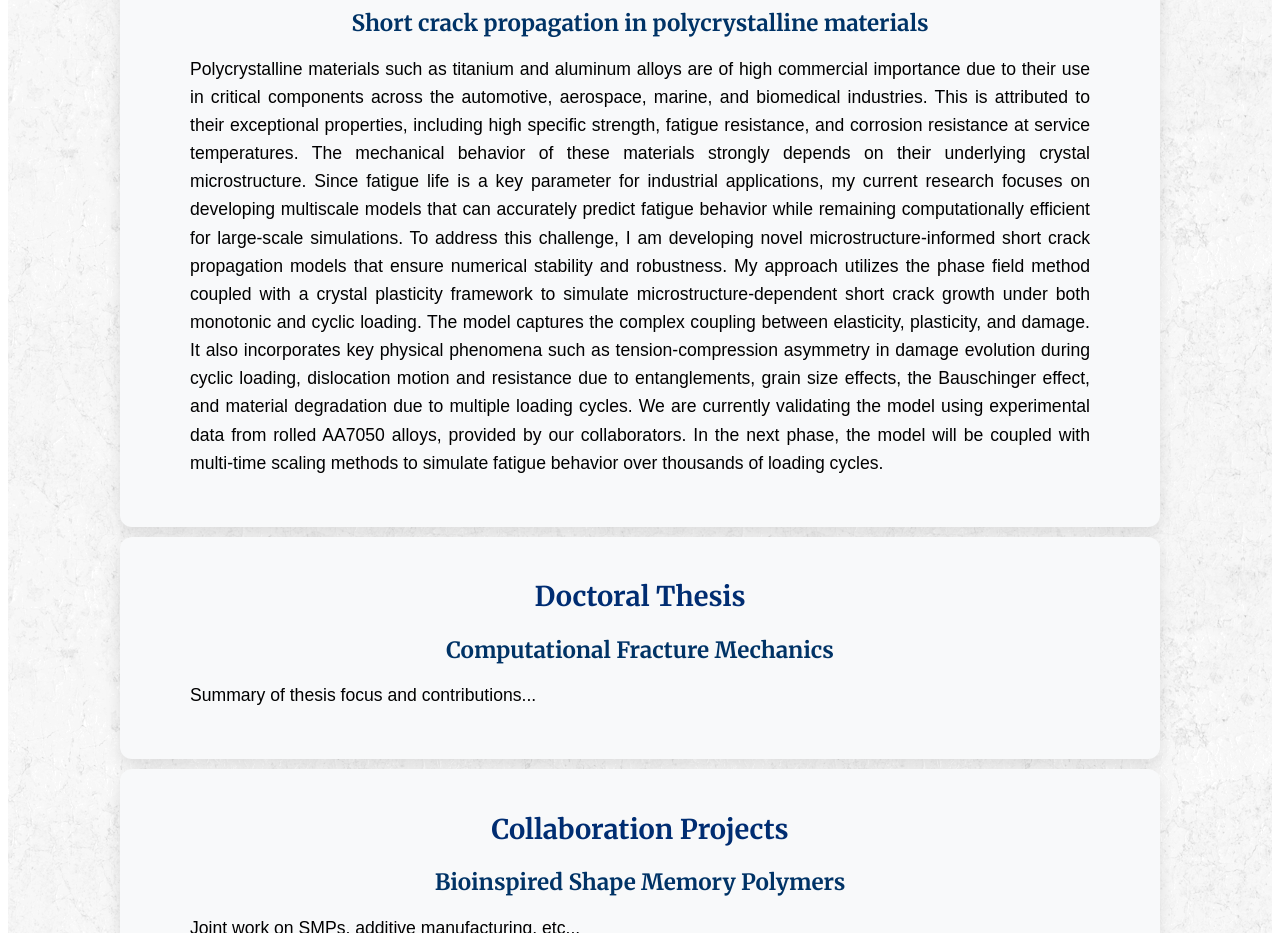
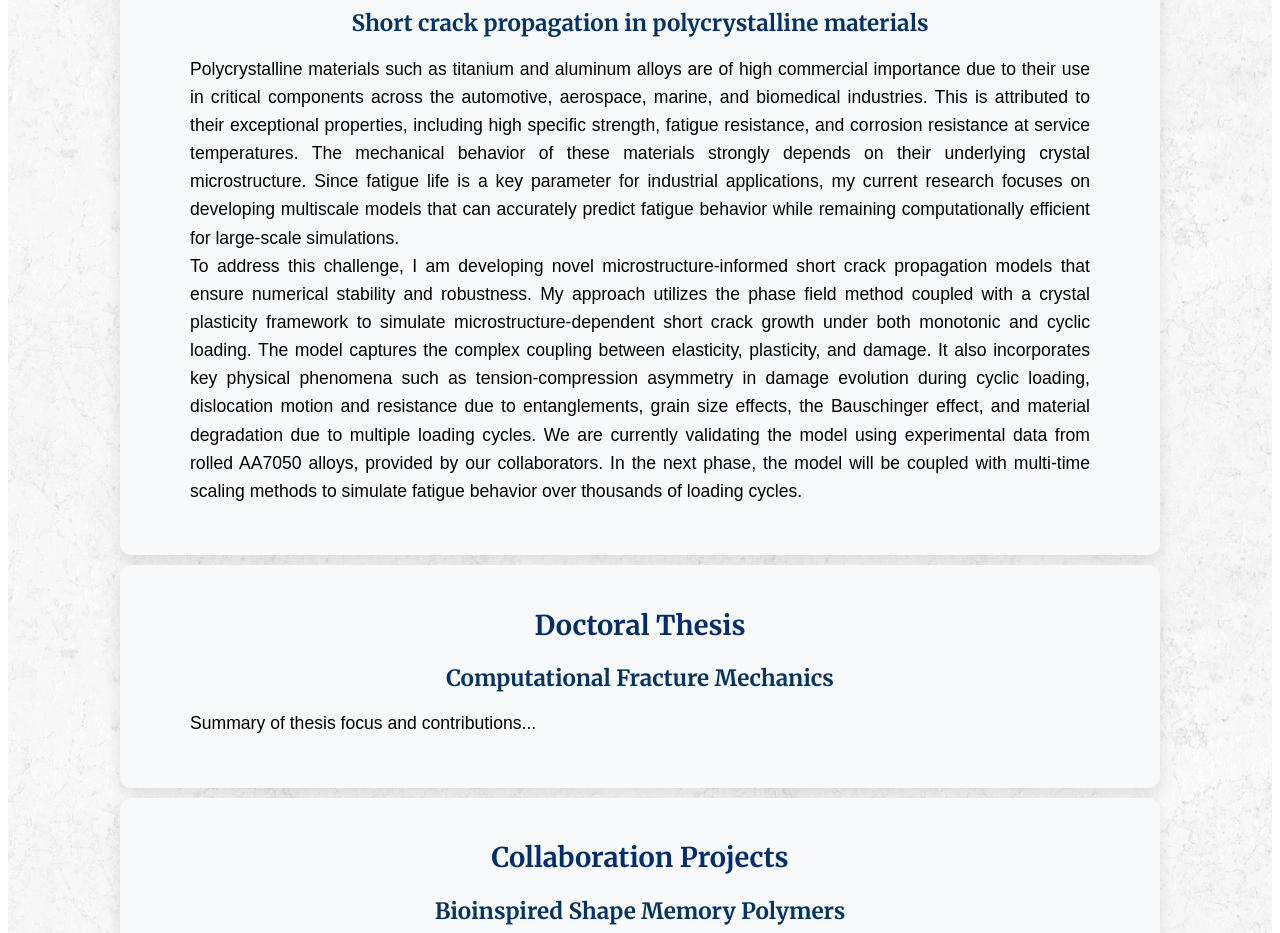
Before and after one commit to prajwalka/prajwalka.github.io, a Jekyll site: the page built from research.md, in a window 1280 px wide and 1400 px high, scrolled down 735 px. Shown: the part 370-1303 px from the top of the window. Built offline with Jekyll 4.4.1, drawn with Linux system fonts in a browser that asks for light colours; some web fonts are replaced.

Commit message:
Updating research

```diff
--- a/assets/style.css
+++ b/assets/style.css
@@ -336,9 +336,13 @@
 
 .figure-caption {
   text-align: left;
-  font-size: 0.6em;
+  font-size: 0.75em;
+  font-style: italic;
   color: #666;
   margin-top: 5px;
+  line-height: 1.0;
+  padding-left: 0;
+  max-width: 800px;
 }
 
 /* Publications section formatting */
--- a/research.md
+++ b/research.md
@@ -12,7 +12,7 @@
 
   <div class="figure-block">
       <img src="/Photos/PostdocOverview.png" alt="Overview of postdoctoral research" class="research-image">
-      <p class="figure-caption"><em>Figure courtesy: Nikitin et al. (2023), Wang et al. (2021), Chunxian et al. (2011), bjhighstar.com, refractorymetal.com, titanium.com</em></p>
+      <p class="figure-caption">Figure courtesy: Nikitin et al. (2023), Wang et al. (2021), Chunxian et al. (2011), bjhighstar.com, refractorymetal.com, titanium.com</p>
   </div>
 
   <p>
@@ -24,6 +24,7 @@
 
     <p>
       Polycrystalline materials such as titanium and aluminum alloys are of high commercial importance due to their use in critical components across the automotive, aerospace, marine, and biomedical industries. This is attributed to their exceptional properties, including high specific strength, fatigue resistance, and corrosion resistance at service temperatures. The mechanical behavior of these materials strongly depends on their underlying crystal microstructure. Since fatigue life is a key parameter for industrial applications, my current research focuses on developing multiscale models that can accurately predict fatigue behavior while remaining computationally efficient for large-scale simulations.
+<br>
 
 To address this challenge, I am developing novel microstructure-informed short crack propagation models that ensure numerical stability and robustness. My approach utilizes the phase field method coupled with a crystal plasticity framework to simulate microstructure-dependent short crack growth under both monotonic and cyclic loading. The model captures the complex coupling between elasticity, plasticity, and damage. It also incorporates key physical phenomena such as tension-compression asymmetry in damage evolution during cyclic loading, dislocation motion and resistance due to entanglements, grain size effects, the Bauschinger effect, and material degradation due to multiple loading cycles. We are currently validating the model using experimental data from rolled AA7050 alloys, provided by our collaborators. In the next phase, the model will be coupled with multi-time scaling methods to simulate fatigue behavior over thousands of loading cycles.  </p>
   </div>
```
